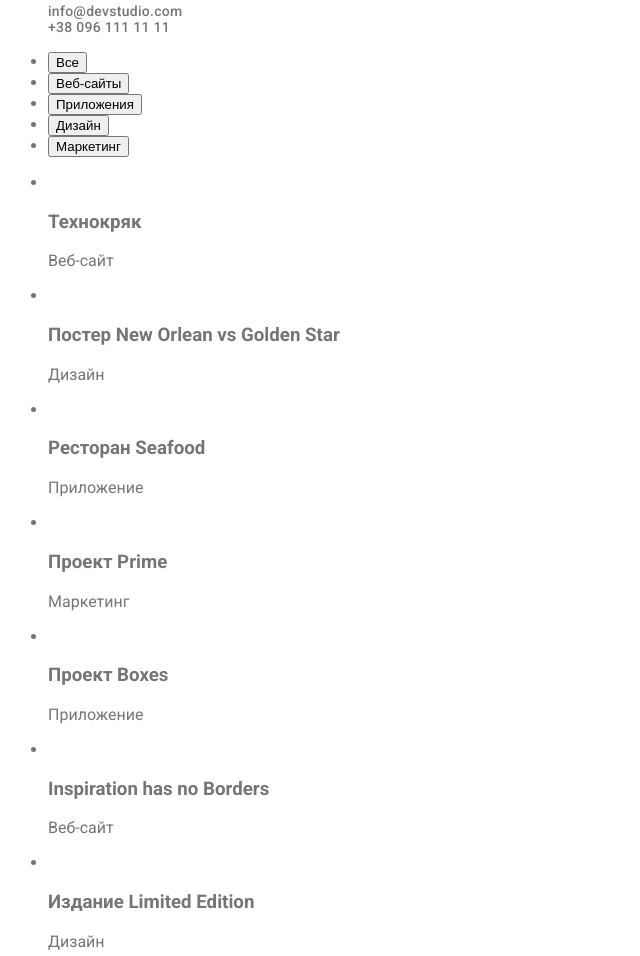
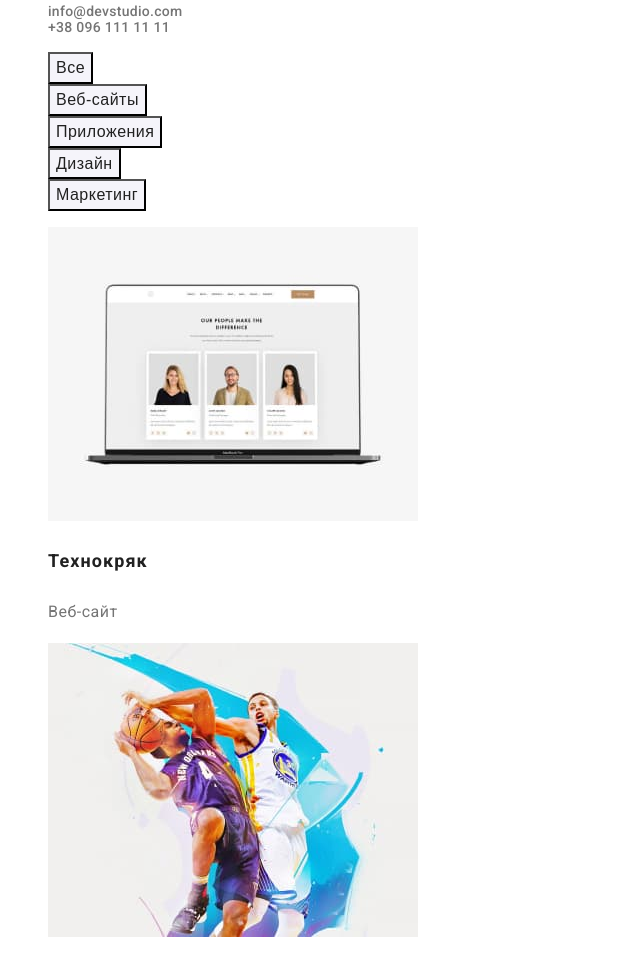
Before and after one commit to BoikovTaras/goit-markup-hw-01, a plain HTML site: page portfolio.html in a window 1280 px wide. Shown: the part 124-1080 px from the top of the page, without its empty margins (0-640 px from the left). Drawn offline with Linux system fonts and the light colour scheme.

Commit message:
добавляет стили в портфолио

```diff
--- a/portfolio.html
+++ b/portfolio.html
@@ -28,71 +28,73 @@
             </ul>
         </header>
         <main>
-            <section>
-                <ul>
-                    <li>
-                        <button type="button">Все</button>
+            <!-- ======= Навигация ======= -->
+            <section class="portfolio-navigation">
+                <ul class="portfolio-navigation-list">
+                    <li class="portfolio-navigation-items list">
+                        <button class="portfolio-navigation-button" type="button">Все</button>
                     </li>
-                    <li>
-                        <button type="button">Веб-сайты</button>
+                    <li class="portfolio-navigation-items list">
+                        <button class="portfolio-navigation-button" type="button">Веб-сайты</button>
                     </li>
-                    <li>
-                        <button type="button">Приложения</button>
+                    <li class="portfolio-navigation-items list">
+                        <button class="portfolio-navigation-button" type="button">Приложения</button>
                     </li>
-                    <li>
-                        <button type="button">Дизайн</button>
+                    <li class="portfolio-navigation-items list">
+                        <button class="portfolio-navigation-button" type="button">Дизайн</button>
                     </li>
-                    <li>
-                        <button type="button">Маркетинг</button>
+                    <li class="portfolio-navigation-items list">
+                        <button class="portfolio-navigation-button" type="button">Маркетинг</button>
                     </li>
                 </ul>
             </section>
-            <section>
-                <ul>
-                    <li>
-                        <img src="" alt="">
-                        <h3>Технокряк</h3>
-                        <p>Веб-сайт</p>
+            <!-- ========= Проэкты ========= -->
+            <section class="projects">
+                <ul class="projects-list">
+                    <li class="projects-list-item list">
+                        <img src="./images/portfolio/computer.jpg" alt="computer" width="370" height="294">
+                        <h3 class="projects-list-title">Технокряк</h3>
+                        <p class="projects-list-paragraf">Веб-сайт</p>
                     </li>
-                    <li>
-                        <img src="" alt="">
-                        <h3>Постер New Orlean vs Golden Star</h3>
-                        <p>Дизайн</p>
+                    <li class="projects-list-item list">
+                        <img src="./images/portfolio/basketboll.jpg" alt="basketboll" width="370" height="294">
+                        <h3 class="projects-list-title">Постер New Orlean vs Golden Star</h3>
+                        <p class="projects-list-paragraf">Дизайн</p>
                     </li>
-                    <li>
-                        <img src="" alt="">
-                        <h3>Ресторан Seafood</h3>
-                        <p>Приложение</p>
+                    <li class="projects-list-item list">
+                        <img src="./images/portfolio/fish-logo.jpg" alt="fish-logo" width="370" height="294">
+                        <h3 class="projects-list-title">Ресторан Seafood</h3>
+                        <p class="projects-list-paragraf">Приложение</p>
                     </li>
-                    <li>
-                        <img src="" alt="">
-                        <h3>Проект Prime</h3>
-                        <p>Маркетинг</p>
+                    <li class="projects-list-item list">
+                        <img src="./images/portfolio/headphones.jpg" alt="headphones" width="370" height="294">
+                        <h3 class="projects-list-title">Проект Prime</h3>
+                        <p class="projects-list-paragraf">Маркетинг</p>
                     </li>
-                    <li>
-                        <img src="" alt="">
-                        <h3>Проект Boxes</h3>
-                        <p>Приложение</p>
+                    <li class="projects-list-item list">
+                        <img src="./images/portfolio/boxes.jpg" alt="boxes" width="370" height="294">
+                        <h3 class="projects-list-title">Проект Boxes</h3>
+                        <p class="projects-list-paragraf">Приложение</p>
                     </li>
-                    <li>
-                        <img src="" alt="">
-                        <h3>Inspiration has no Borders</h3>
-                        <p>Веб-сайт</p>
+                    <li class="projects-list-item list">
+                        <img src="./images/portfolio/monitor.jpg" alt="monitor" width="370" height="294">
+                        <h3 class="projects-list-title">Inspiration has no Borders</h3>
+                        <p class="projects-list-paragraf">Веб-сайт</p>
                     </li>
-                    <li>
-                        <img src="" alt="">
-                        <h3>Издание Limited Edition</h3>
-                        <p>Дизайн</p>
+                    <li class="projects-list-item list">
+                        <img src="./images/portfolio/magazine.jpg" alt="magazine" width="370" height="294">
+                        <h3 class="projects-list-title">Издание Limited Edition</h3>
+                        <p class="projects-list-paragraf">Дизайн</p>
                     </li>
-                    <li>
-                        <img src="" alt="">
-                        <h3>Проект LAB</h3>
-                        <p>Маркетинг</p>
+                    <li class="projects-list-item list">
+                        <img src="./images/portfolio/lab.jpg" alt="lab" width="370" height="294">
+                        <h3 class="projects-list-title">Проект LAB</h3>
+                        <p class="projects-list-paragraf">Маркетинг</p>
                     </li>
-                    <li>
-                        <img src="" alt="">
-                        <h3>Growing Business</h3>
-                        <p>Приложение</p>
+                    <li class="projects-list-item list">
+                        <img src="./images/portfolio/notebook.jpg" alt="notebook">
+                        <h3 class="projects-list-title">Growing Business</h3>
+                        <p class="projects-list-paragraf">Приложение</p>
                     </li>
                 </ul>
             </section>
```
